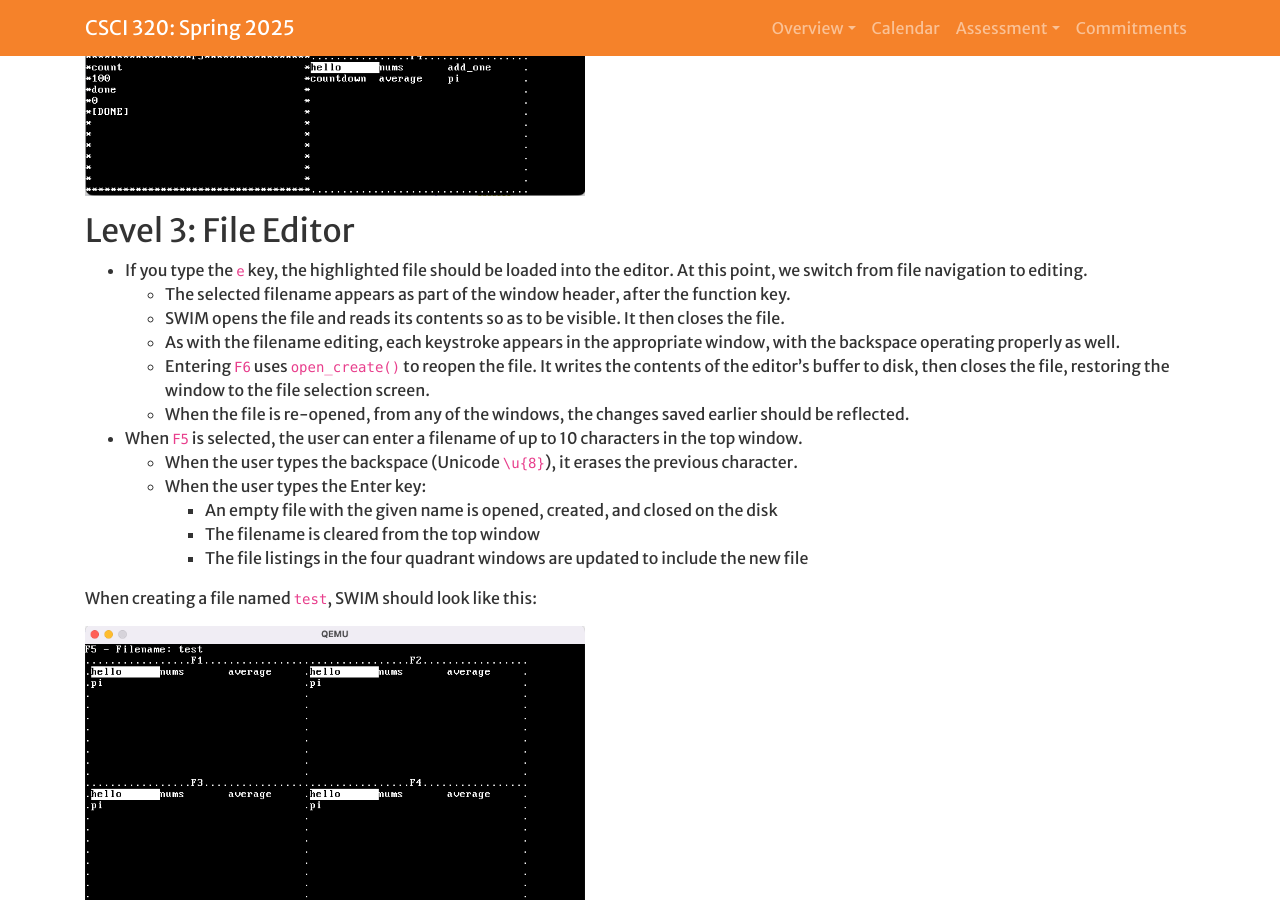
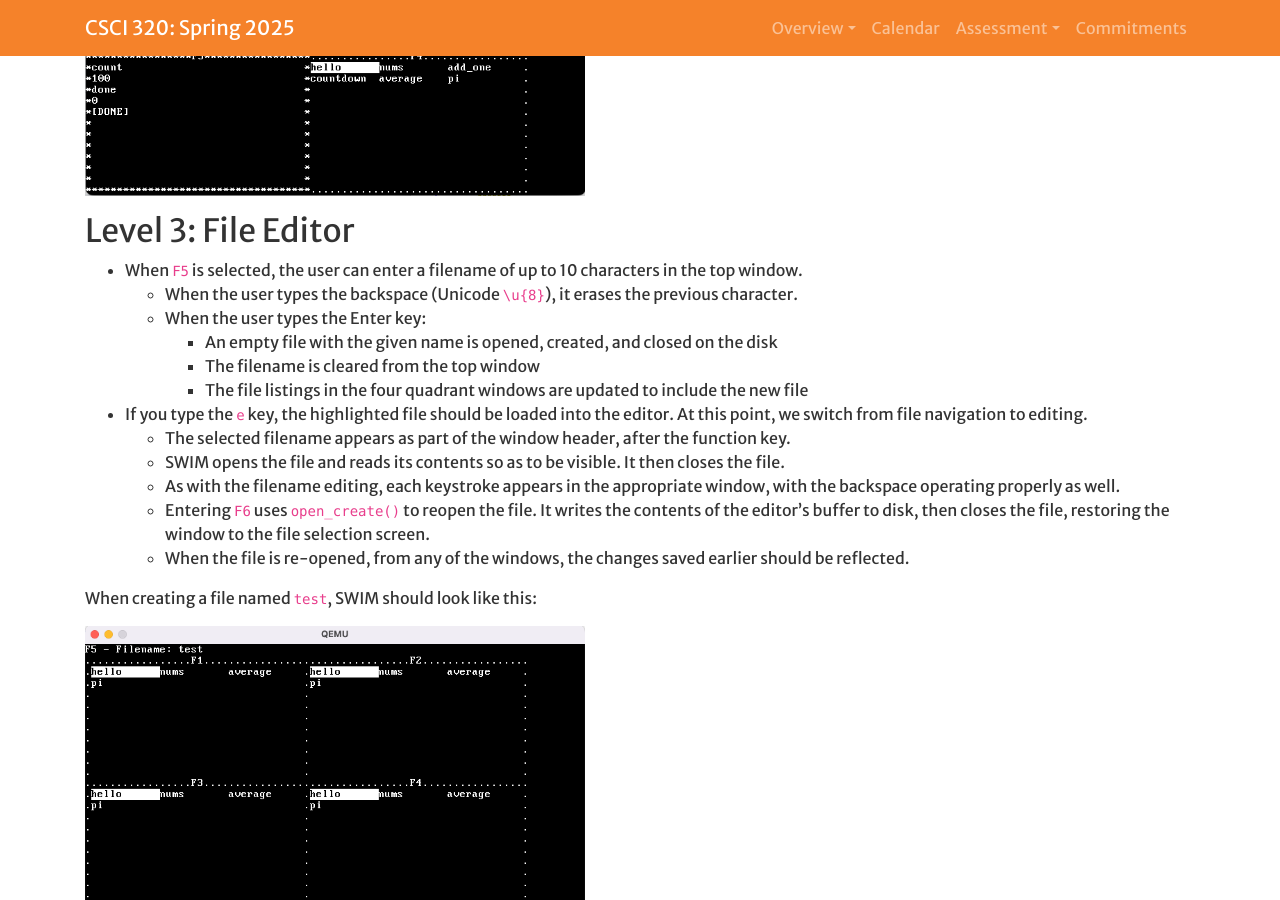
Before and after one commit to Hendrix-CS/csci320, a Jekyll site: the page built from projects/swim.md, in a window 1280 px wide and 900 px high, scrolled down 3121 px. Built offline with Jekyll 4.4.1, drawn with Linux system fonts in a browser that asks for light colours; a script that is not in the unit is left out; our own code applies the rules of GitHub Pages for plain Markdown files; some of the changed lines change nothing that is shown.

Commit message:
Rearranged F5

```diff
--- a/projects/swim.md
+++ b/projects/swim.md
@@ -145,6 +145,14 @@ use simple_interp::{Interpreter, InterpreterOutput};
 
 ## Level 3: File Editor
 
+* When `F5` is selected, the user can enter a filename of up to 10 characters
+  in the top window.
+  * When the user types the backspace (Unicode ``\u{8}``), it erases the previous
+    character.
+  * When the user types the Enter key:
+    * An empty file with the given name is opened, created, and closed on the disk
+    * The filename is cleared from the top window
+    * The file listings in the four quadrant windows are updated to include the new file
 * If you type the `e` key, the highlighted file should be loaded into the editor. At this
 point, we switch from file navigation to editing.
   * The selected filename appears as part of the window header, after the function
@@ -158,14 +166,6 @@ point, we switch from file navigation to editing.
     the file selection screen.
   * When the file is re-opened, from any of the windows, the changes saved earlier
     should be reflected.
-* When `F5` is selected, the user can enter a filename of up to 10 characters
-  in the top window.
-  * When the user types the backspace (Unicode ``\u{8}``), it erases the previous
-    character.
-  * When the user types the Enter key:
-    * An empty file with the given name is opened, created, and closed on the disk
-    * The filename is cleared from the top window
-    * The file listings in the four quadrant windows are updated to include the new file
 
 When creating a file named `test`, SWIM should look like this:
 
```
